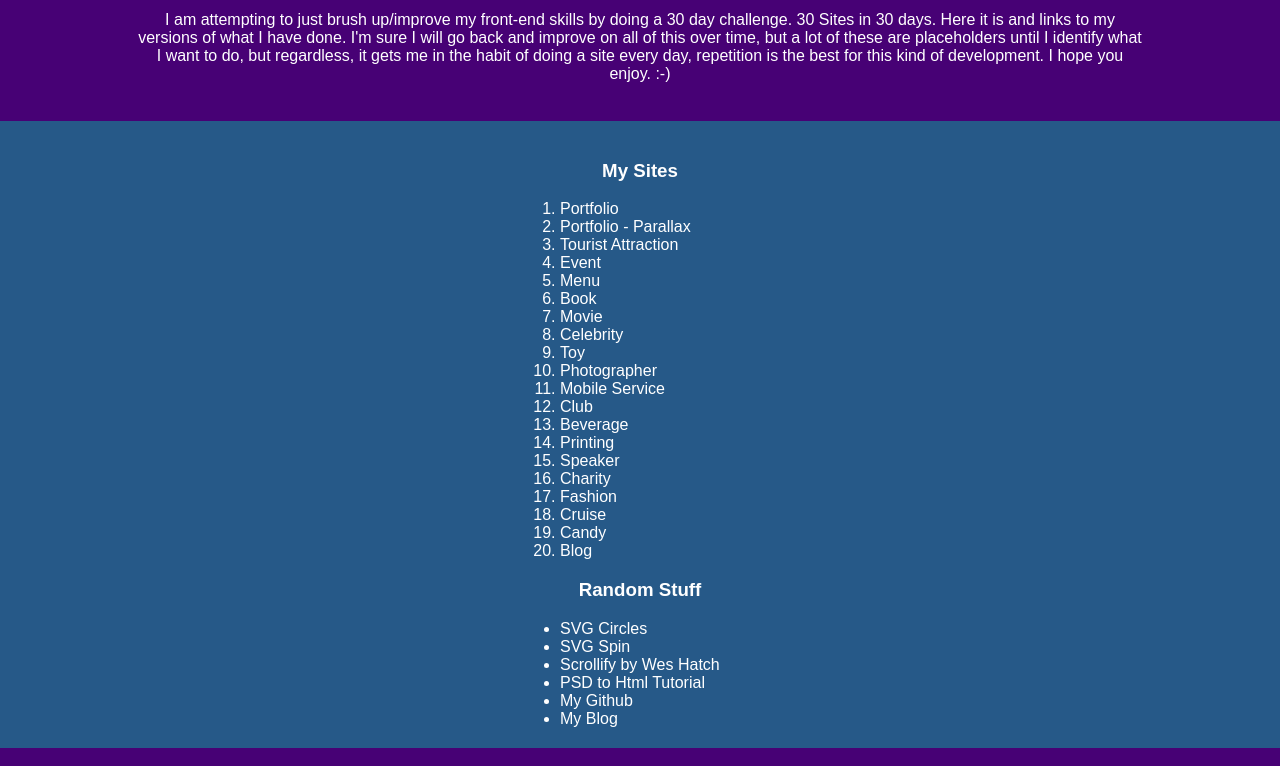
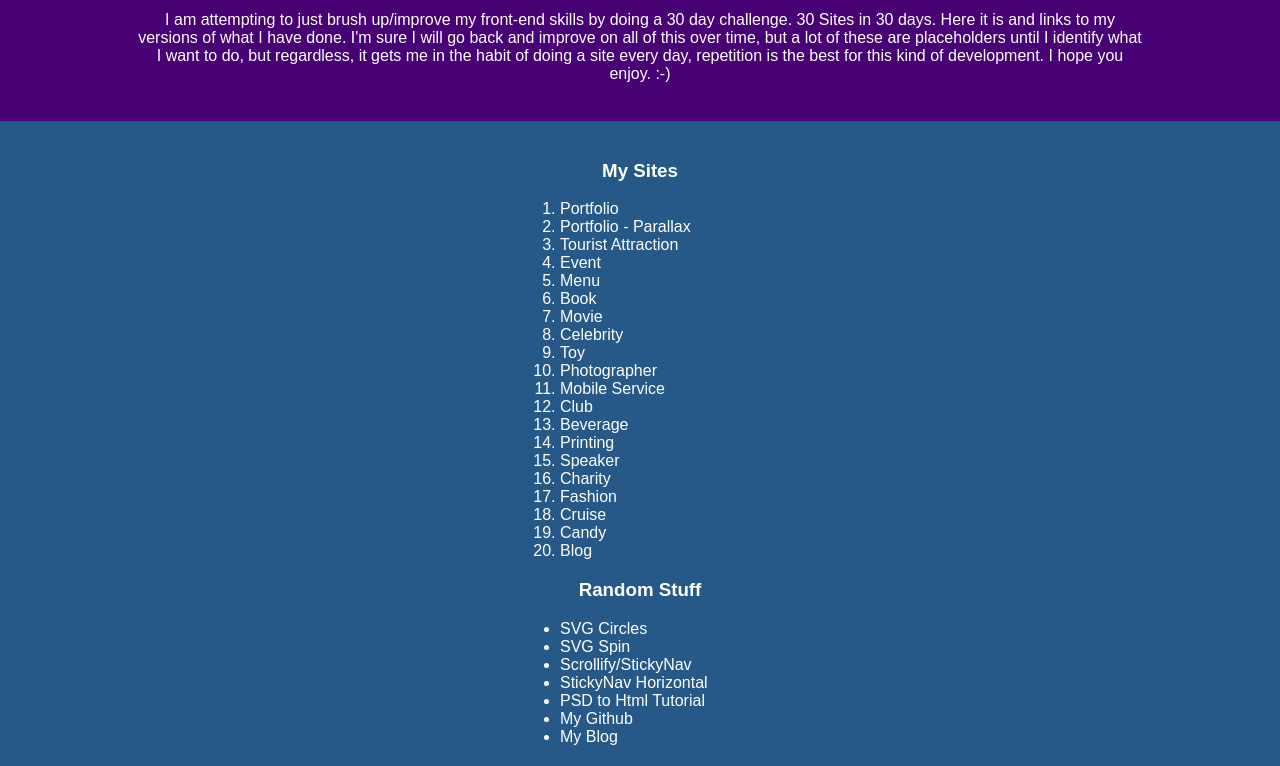
Before and after one commit to startupsandcode/30days, a website: page src/index.html in a window 1280 px wide. Shown: the part 99-865 px from the top of the page. Drawn offline with nearby package versions, Linux system fonts and the light colour scheme; files that its build step writes are made by us from their sources.

Commit message:
updated for sticky nav

```diff
--- a/src/index.html
+++ b/src/index.html
@@ -50,7 +50,8 @@
             <ul class="sites">
                 <li><a href="/sandbox/circles">SVG Circles</a></li>
                 <li><a href="/sandbox/circlespin">SVG Spin</a></li>
-                <li><a href="/sandbox/scroll">Scrollify by Wes Hatch</a></li>
+                <li><a href="/sandbox/scroll">Scrollify/StickyNav</a></li>
+                <li><a href="/sandbox/stickynav">StickyNav Horizontal</a></li>
                 <li><a href="/sandbox/psd">PSD to Html Tutorial</a></li>
                 <li><a href="https://github.com/lotekmedia">My Github</a></li>
                 <li><a href="https://johnmann.org/blog">My Blog</a></li>
```
